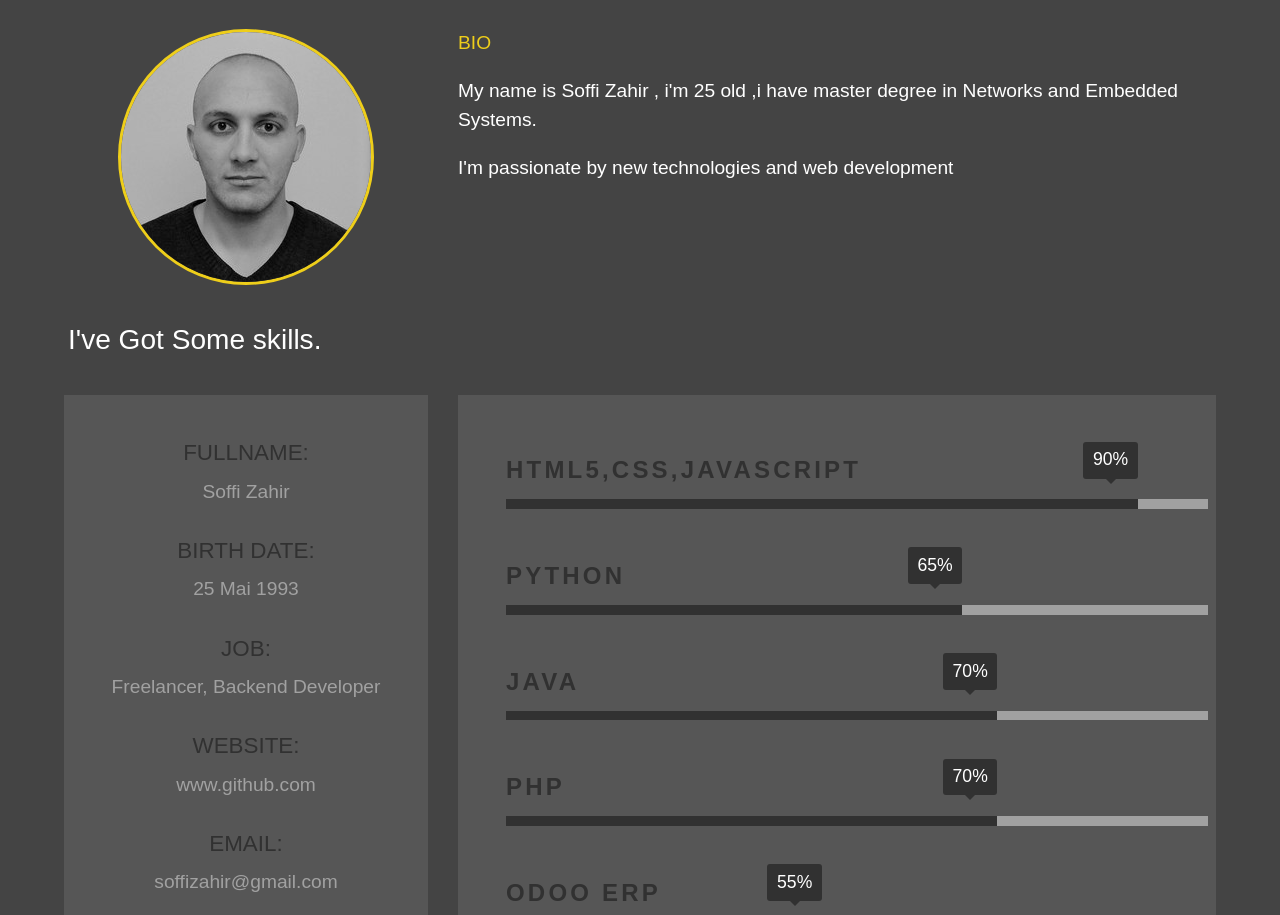
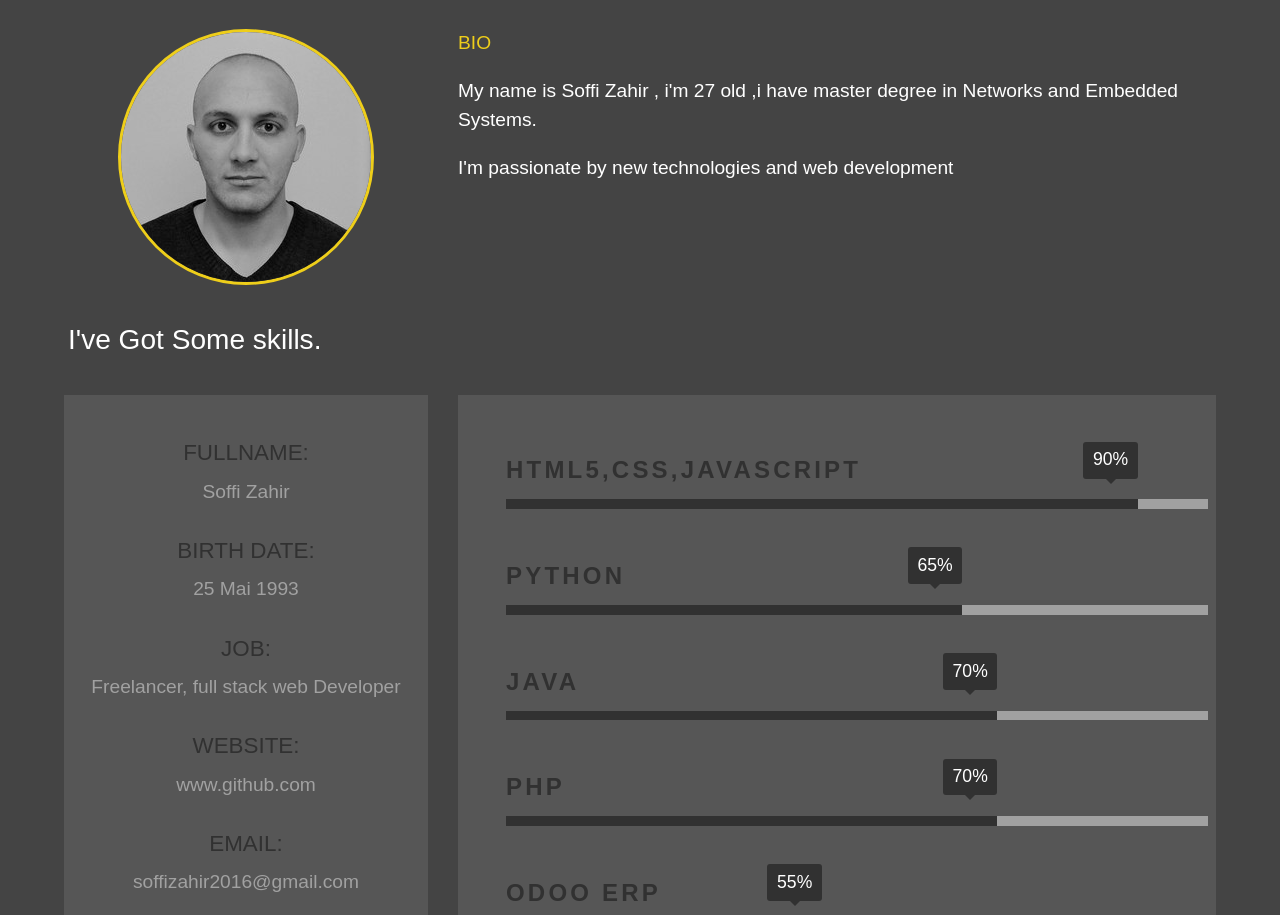
Before and after one commit to zayzou/azul, a website: page dist/about.html in a window 1280 px wide. Shown: the part 261-1176 px from the top of the page. Drawn offline with Linux system fonts and the light colour scheme; some icons are missing.

Commit message:
Update about.html

```diff
--- a/dist/about.html
+++ b/dist/about.html
@@ -62,7 +62,7 @@
                 <div class="text-secondary">
                     BIO
                 </div>
-                <p>My name is Soffi Zahir , i'm 25 old ,i have master degree in Networks and Embedded Systems.</p>
+                <p>My name is Soffi Zahir , i'm 27 old ,i have master degree in Networks and Embedded Systems.</p>
                 <p>I'm passionate by new technologies and web development</p>
 
             </div>
@@ -75,11 +75,11 @@
                 <h1> BIRTH DATE:</h1>
                 <p>25 Mai 1993</p>
                 <h1> JOB: </h1>
-                <p> Freelancer, Backend Developer </p>
+                <p> Freelancer, full stack web Developer </p>
                 <h1> WEBSITE:</h1>
                 <p> www.github.com </p>
                 <h1> EMAIL: </h1>
-                <p> soffizahir@gmail.com</p>
+                <p> soffizahir2016@gmail.com</p>
 
             </div>
             <div class="job job-1">
```
